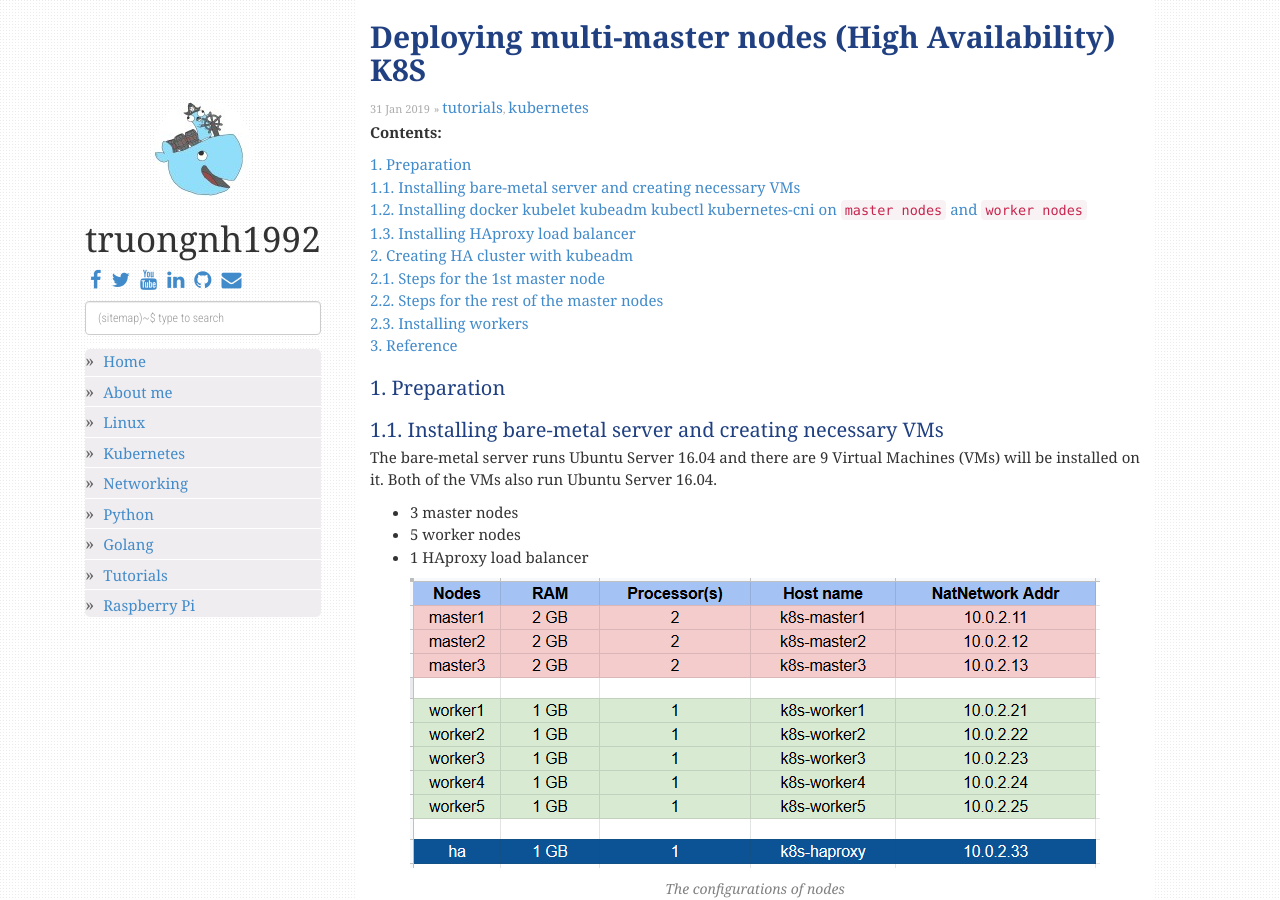
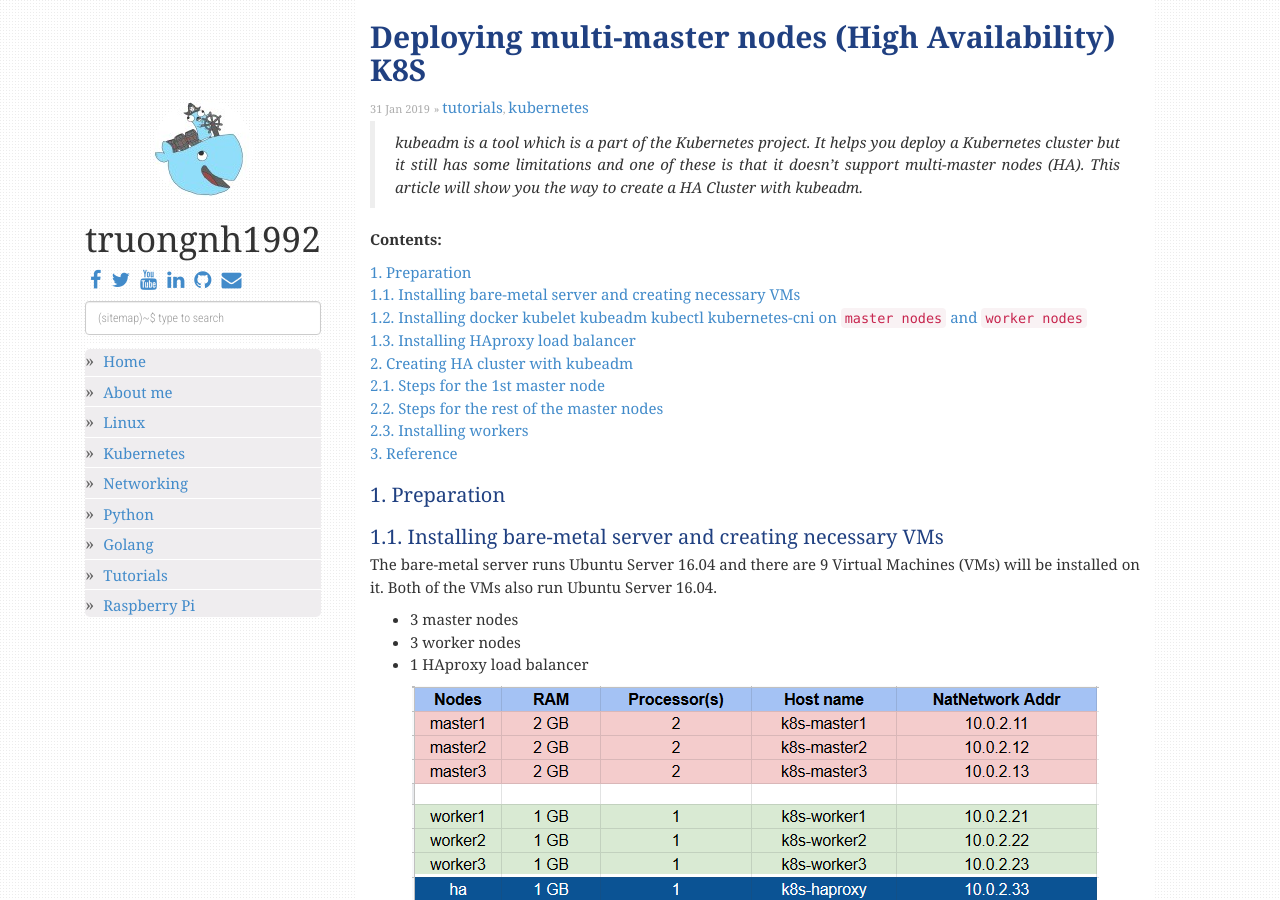
Before and after one commit to truongnh1992/truongnh1992.github.io, a Jekyll site: the page built from _posts/2019-01-31-ha-cluster-with-kubeadm.md, in a window 1280 px wide and 900 px high. Built offline with Jekyll 4.4.1, drawn with Linux system fonts in a browser that asks for light colours; nearby versions of some CDN libraries; some web fonts are replaced; comment, search, counter and statistics services are not loaded; some of the changed text lies outside the part shown.

Commit message:
Update HA cluster
Signed-off-by: Nguyen Hai Truong <truongnh@vn.fujitsu.com>

```diff
--- a/_posts/2019-01-31-ha-cluster-with-kubeadm.md
+++ b/_posts/2019-01-31-ha-cluster-with-kubeadm.md
@@ -4,8 +4,9 @@
 tags: [tutorials, Kubernetes]
 categories: [tutorials, kubernetes]
 date: 2019-01-31
-summary: "kubeadm is a tool which is a part of the Kubernetes project. It helps you deploy a Kubernetes cluster but it still has some limitations and one of these is that it doesn't support multi-master nodes (HA). This article will show you the way to create a HA Cluster with kubeadm."
 ---
+
+> kubeadm is a tool which is a part of the Kubernetes project. It helps you deploy a Kubernetes cluster but it still has some limitations and one of these is that it doesn't support multi-master nodes (HA). This article will show you the way to create a HA Cluster with kubeadm.
 
 **Contents:**
 
@@ -31,13 +32,18 @@
 The bare-metal server runs Ubuntu Server 16.04 and there are 9 Virtual Machines (VMs) will be installed on it. Both of the VMs also run Ubuntu Server 16.04.
 
 * 3 master nodes
-* 5 worker nodes
+* 3 worker nodes
 * 1 HAproxy load balancer
 
 ![nodes_configuration](/static/img/multi-master-ha/Nodes.PNG)
 
 {:.image-caption}
 *The configurations of nodes*
+
+![nodes_configuration](/static/img/multi-master-ha/stacketcd.png)
+
+{:.image-caption}
+*The stacked etcd cluster*
 
 <a name="installing-docker"><a/>
 ### 1.2. Installing docker kubelet kubeadm kubectl kubernetes-cni on `master nodes` and `worker nodes`
```
Also changed, not shown: static/img/multi-master-ha/Nodes.PNG.
